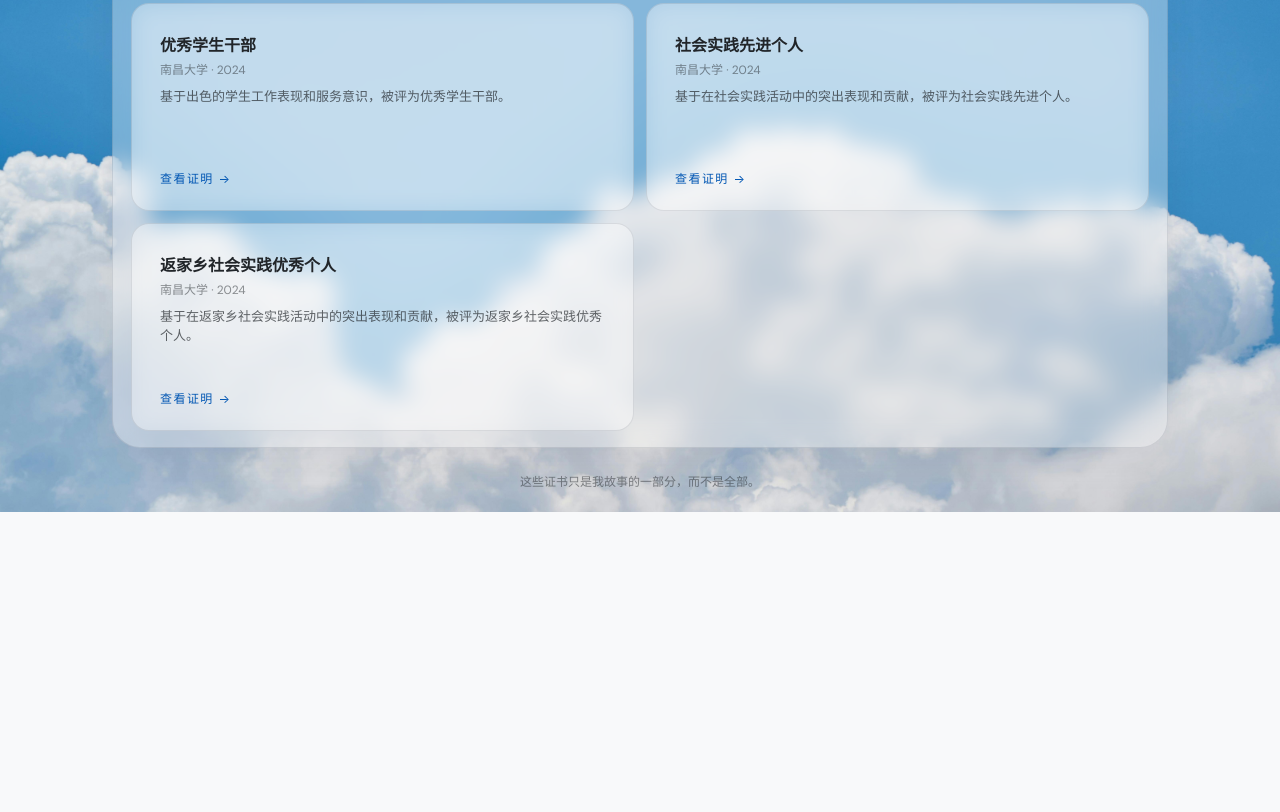
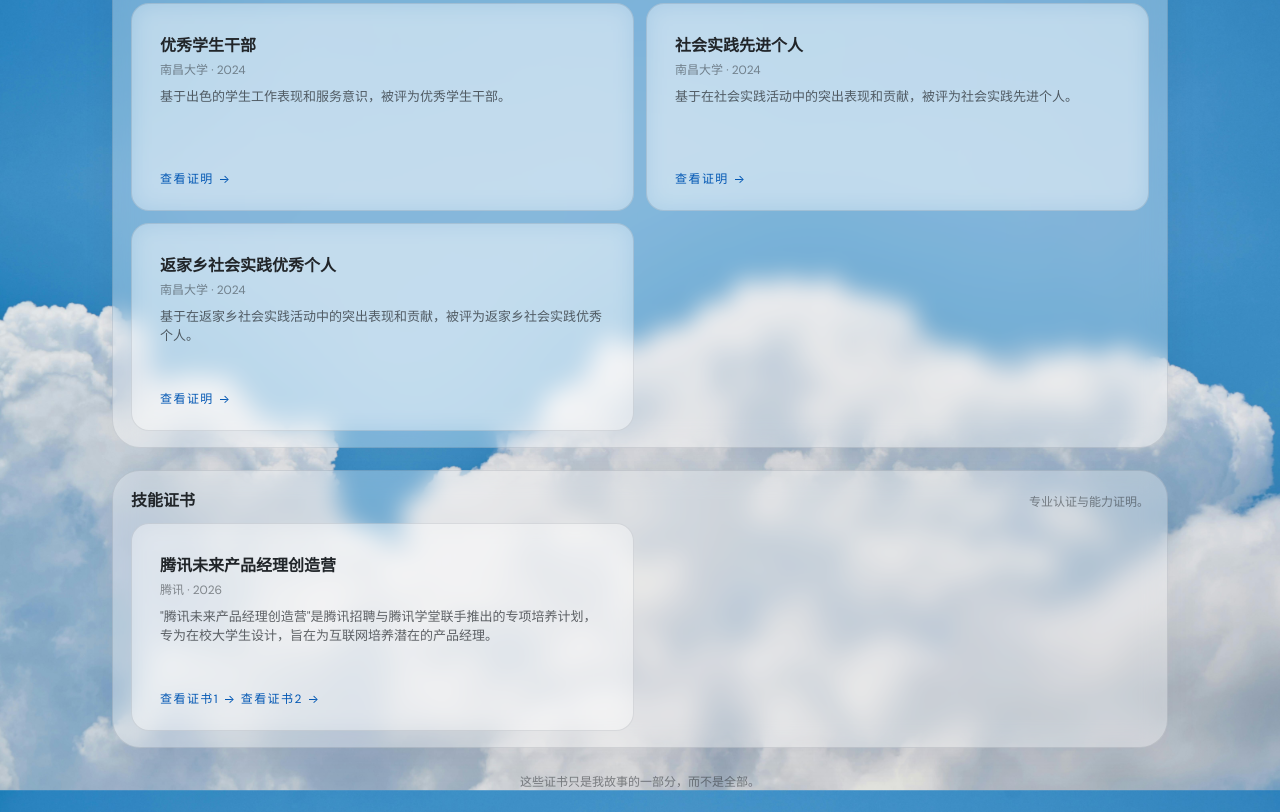
Before and after one commit to Harlan-han/Harlan-s-Personal-Homepage, a plain HTML site: page certificates.html in a window 1280 px wide. Shown: the part 1793-2605 px from the top of the page. Before the commit the page ends 2305 px from the top, so only its background shows below. Drawn offline with Linux system fonts and the light colour scheme.

Commit message:
添加腾讯未来产品经理创造营技能证书

```diff
--- a/certificates.html
+++ b/certificates.html
@@ -243,6 +243,28 @@
           </article>
         </div>
       </section>
+
+      <section class="section">
+        <div class="section__header">
+          <h2 class="section__title">技能证书</h2>
+          <p class="section__hint">专业认证与能力证明。</p>
+        </div>
+        <div class="card-grid card-grid--2">
+          <article class="card card--cert">
+            <div class="card__body">
+              <h3 class="card__title">腾讯未来产品经理创造营</h3>
+              <p class="card__meta">腾讯 · 2026</p>
+              <p class="card__desc">
+                "腾讯未来产品经理创造营"是腾讯招聘与腾讯学堂联手推出的专项培养计划，专为在校大学生设计，旨在为互联网培养潜在的产品经理。
+              </p>
+              <div class="card__footer">
+                <a href="javascript:void(0)" onclick="showCertificateModal('images/jikezhengshu1.webp')" class="card__link">查看证书1 →</a>
+                <a href="javascript:void(0)" onclick="showCertificateModal('images/jikezhengshu2.webp')" class="card__link">查看证书2 →</a>
+              </div>
+            </div>
+          </article>
+        </div>
+      </section>
     </main>
 
     <footer class="site-footer">
```
